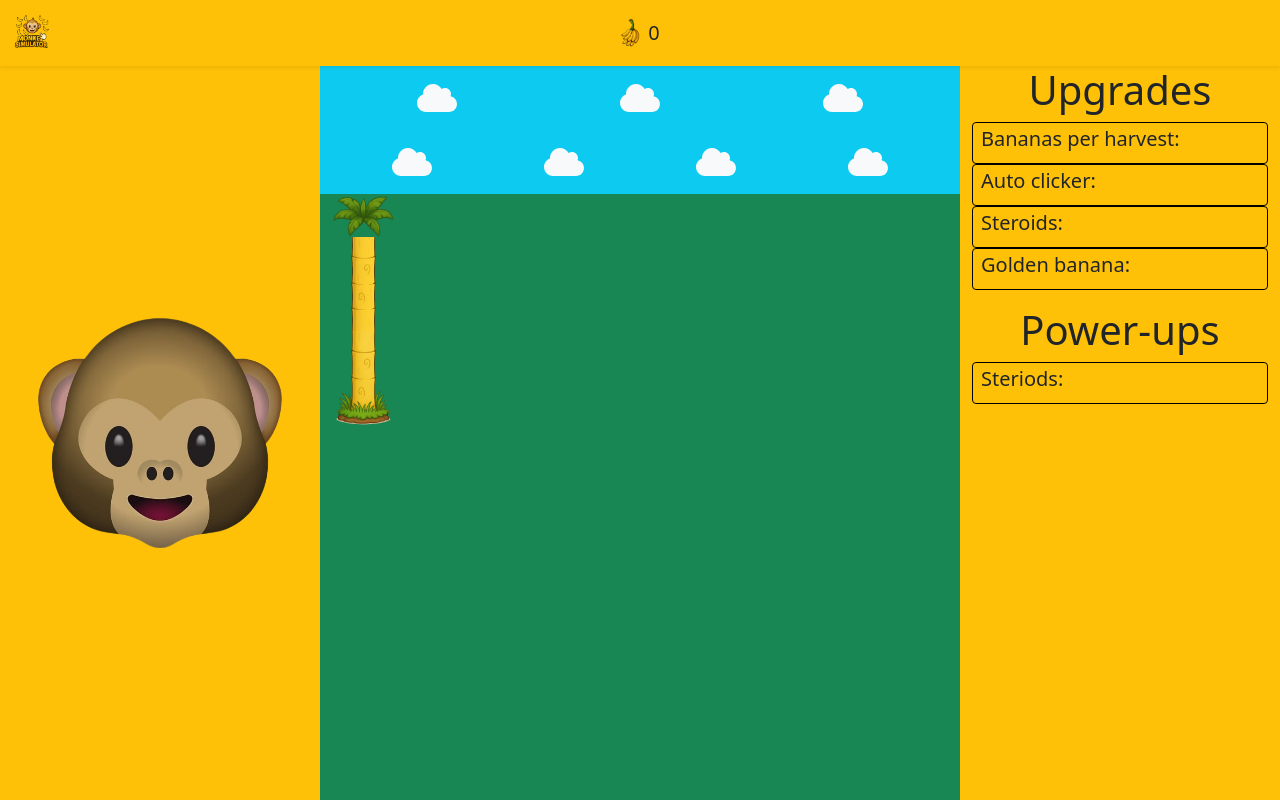
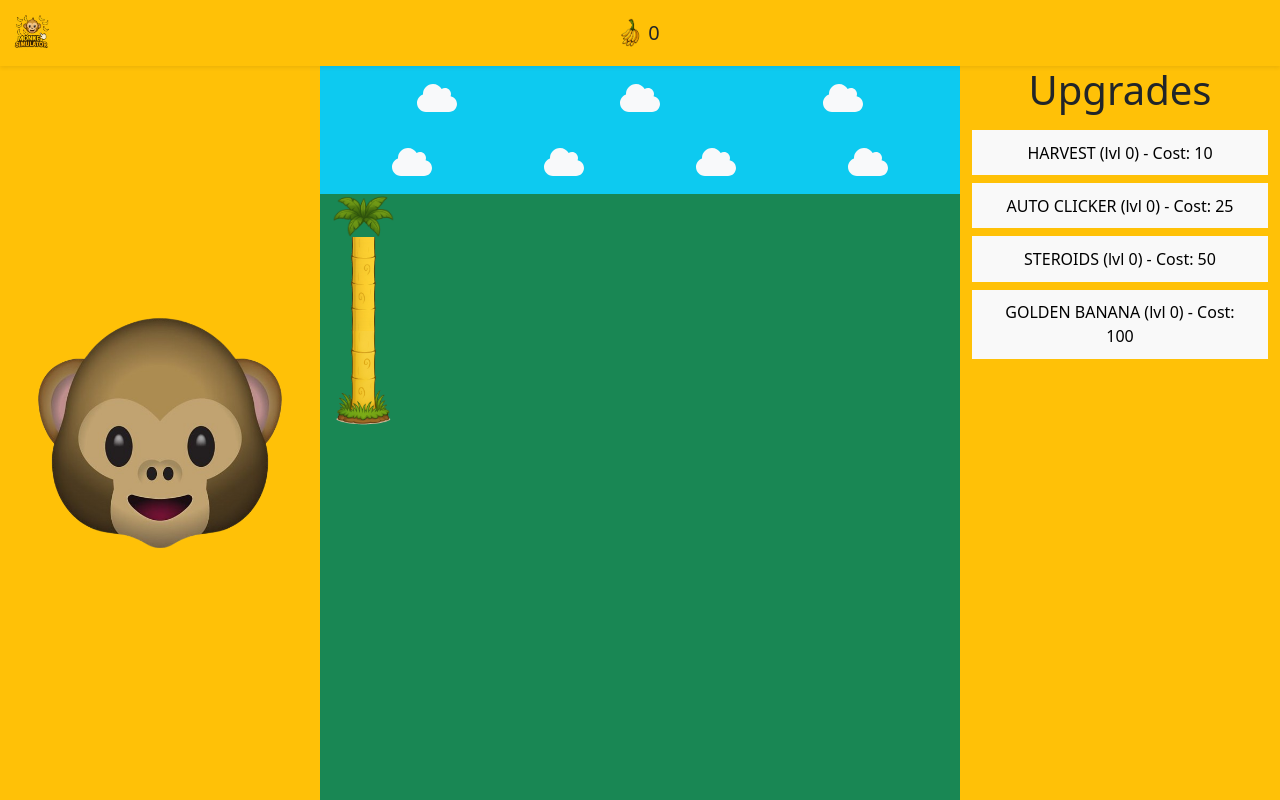
Before and after one commit to Wesselkoole/monkey-simulator, a React (Vite) app: page / in a window 1280 px wide. Built offline with nearby package versions, Linux system fonts and the light colour scheme.

Commit message:
upgrades kunnen nu gekocht worden

```diff
--- a/src/App.jsx
+++ b/src/App.jsx
@@ -3,10 +3,14 @@ import Nav from "./views/Nav.jsx";
 import Clicker from "./views/Clicker.jsx";
 import Field from "./views/Field.jsx";
 import Upgrades from "./views/Upgrades.jsx";
+import { UserContextProvider } from './hooks/UserContext';
+import { PowerUpProvider } from './hooks/PowerUpContext';
 
 function App() {
   return (
     <>
+      <UserContextProvider>
+        <PowerUpProvider>
           <div className="container-fluid vh-100 d-flex flex-column">
             <div className="row flex-shrink-0">
               <Nav />
@@ -23,6 +27,8 @@ function App() {
               </div>
             </div>
           </div>
+        </PowerUpProvider>
+      </UserContextProvider>
 
 
     </>
--- /dev/null
+++ b/src/actions/PowerUpActions.jsx
@@ -0,0 +1,14 @@
+export function buyUpgrade(userContext, powerUpContext, powerUpType) {
+    const { gameData, setGameData } = userContext;
+    const { powerUps, levelUp } = powerUpContext;
+
+    const upgrade = powerUps[powerUpType];
+    if (!upgrade) return;
+
+    if (gameData.bananas >= upgrade.cost) {
+        setGameData({ bananas: gameData.bananas - upgrade.cost });
+        levelUp(powerUpType);
+    } else {
+        alert("Not enough bananas!");
+    }
+}
--- a/src/components/TestClicker.jsx
+++ b/src/components/TestClicker.jsx
@@ -1,5 +1,5 @@
-import { useUserContext } from './hooks/UserContext'
-import { monkeyClicked } from './actions/MonkeyActions';
+import { useUserContext } from '../hooks/UserContext'
+import { monkeyClicked } from '../actions/MonkeyActions';
 
 export function TestClicker() {
   const userContext = useUserContext();
--- /dev/null
+++ b/src/hooks/PowerUpContext.jsx
@@ -0,0 +1,36 @@
+// src/hooks/PowerUpContext.jsx
+import { createContext, useContext, useState } from "react";
+
+const powerUpContext = createContext(null);
+
+export function usePowerUpContext() {
+    return useContext(powerUpContext);
+}
+
+export function PowerUpProvider({ children }) {
+    const [powerUps, setPowerUps] = useState({
+        HARVEST: { level: 0, cost: 10 },
+        AUTO_CLICKER: { level: 0, cost: 25 },
+        STEROIDS: { level: 0, cost: 50 },
+        GOLDEN_BANANA: { level: 0, cost: 100 }
+    });
+
+    function levelUp(powerUpType) {
+        setPowerUps(prev => {
+            const current = prev[powerUpType];
+            return {
+                ...prev,
+                [powerUpType]: {
+                    level: current.level + 1,
+                    cost: Math.floor(current.cost * 1.5)
+                }
+            };
+        });
+    }
+
+    return (
+        <powerUpContext.Provider value={{ powerUps, levelUp }}>
+            {children}
+        </powerUpContext.Provider>
+    );
+}
--- a/src/views/Upgrades.jsx
+++ b/src/views/Upgrades.jsx
@@ -2,60 +2,32 @@ import React from 'react';
 import 'bootstrap/dist/css/bootstrap.min.css';
 import 'bootstrap/dist/js/bootstrap.bundle.min.js';
 import "../css/upgrades.css";
+import { usePowerUpContext } from '../hooks/PowerUpContext';
+import { useUserContext } from '../hooks/UserContext';
+import { buyUpgrade } from '../actions/PowerUpActions';
 
 const Upgrades = () => {
+    const userContext = useUserContext();
+    const powerUpContext = usePowerUpContext();
+
     return (
     <>
         <div className="row mb-3">
             <h1>Upgrades</h1>
 
-            <div>
-                <button className="btn btn-sm border border-black upgrade-btn">
-                    <div className="col-md-12 text-start">
-                        <h5>Bananas per harvest: </h5>
+            {Object.keys(powerUpContext.powerUps).map((key) => (
+                <div key={key} className="mt-2">
+                    <button
+                        className="upgrade-btn"
+                        onClick={() => buyUpgrade(userContext, powerUpContext, key)}
+                    >
+                        {key.replace("_", " ")} (lvl {powerUpContext.powerUps[key].level}) - Cost: {powerUpContext.powerUps[key].cost}
+                    </button>
+                    <div className="upgrade-info">
+                        Info about the {key.toLowerCase().replace("_", " ")} upgrade
                     </div>
-                </button>
-                <div className="upgrade-info">Info about the upgrade</div>
-            </div>
-
-            <div>
-                <button className="btn btn-sm border border-black upgrade-btn">
-                    <div className="col-md-12 text-start">
-                        <h5>Auto clicker: </h5>
-                    </div>
-                </button>
-                <div className="upgrade-info">Info about the upgrade</div>
-            </div>
-
-            <div>
-                <button className="btn btn-sm border border-black upgrade-btn">
-                    <div className="col-md-12 text-start">
-                        <h5>Steroids: </h5>
-                    </div>
-                </button>
-                <div className="upgrade-info">Info about the upgrade</div>
-            </div>
-
-            <div>
-                <button className="btn btn-sm border border-black upgrade-btn">
-                    <div className="col-md-12 text-start">
-                        <h5>Golden banana: </h5>
-                    </div>
-                </button>
-                <div className="upgrade-info">Info about the upgrade</div>
-            </div>
-        </div>
-        <div className="row">
-            <h1>Power-ups</h1>
-
-            <div>
-                <button className="btn btn-sm border border-black upgrade-btn">
-                    <div className="col-md-12 text-start">
-                        <h5>Steriods: </h5>
-                    </div>
-                </button>
-                <div className="upgrade-info">Info about the power-up</div>
-            </div>
+                </div>
+            ))}
 
         </div>
     </>
```
Lines whose indentation alone changed are shown as unchanged.
